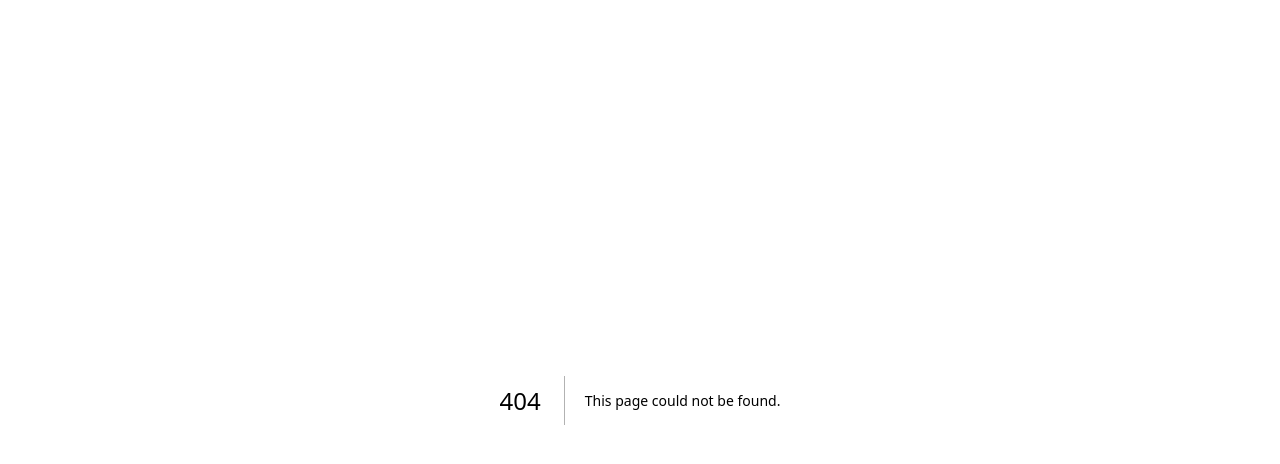
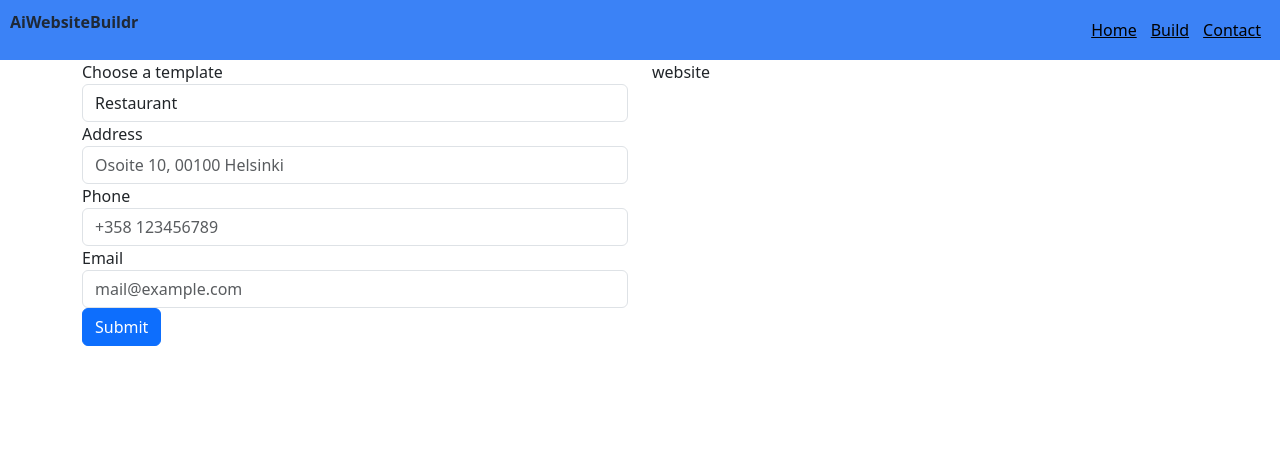
Before and after one commit to Lekematti/Inno-project, a Next.js app: page /buildpage in a window 1280 px wide. Before the commit this address had no page. Shown: the top 464 px of the page. Built offline with nearby package versions, Linux system fonts and the light colour scheme.

Commit message:
Add navigation and base form

```diff
--- /dev/null
+++ b/src/app/buildpage/page.tsx
@@ -0,0 +1,55 @@
+import { Header } from '@/components/Header'
+import { Col, Row, Container, Form, Button } from 'react-bootstrap'
+
+export default function buildPage() {
+  return (
+    <div>
+      <Header />
+      <Container>
+        <Row>
+          <Col>
+            <Form>
+              <div className="form-group">
+                <label htmlFor="businessType">Choose a template</label>
+                <select className="form-control" id="businessType">
+                  <option>Restaurant</option>
+                  <option>Logistics</option>
+                  <option>Professional</option>
+                </select>
+              </div>
+              <div className="form-group">
+                <label htmlFor="input-1">Address</label>
+                <input
+                  className="form-control"
+                  type="text"
+                  placeholder="Osoite 10, 00100 Helsinki"
+                  id="input-1"
+                />
+              </div>
+              <div className="form-group">
+                <label htmlFor="input-2">Phone</label>
+                <input
+                  className="form-control"
+                  type="text"
+                  placeholder="+358 123456789"
+                  id="input-2"
+                />
+              </div>
+              <div className="form-group">
+                <label htmlFor="input-3">Email</label>
+                <input
+                  className="form-control"
+                  type="text"
+                  placeholder="mail@example.com"
+                  id="input-3"
+                />
+              </div>
+              <Button>Submit</Button>
+            </Form>
+          </Col>
+          <Col>website</Col>
+        </Row>
+      </Container>
+    </div>
+  )
+}
--- a/src/app/globals.css
+++ b/src/app/globals.css
@@ -1,5 +1,5 @@
 :root {
-	--background: #f9fafb;
+  --background: #f9fbf9;
   --foreground: #1f2937;
 }
 
--- a/src/app/layout.tsx
+++ b/src/app/layout.tsx
@@ -1,27 +1,27 @@
-import type { Metadata } from 'next';
-import { Geist, Geist_Mono } from 'next/font/google';
-import './globals.css';
-import 'bootstrap/dist/css/bootstrap.min.css';
+import type { Metadata } from 'next'
+import { Geist, Geist_Mono } from 'next/font/google'
+import './globals.css'
+import 'bootstrap/dist/css/bootstrap.min.css'
 
 const geistSans = Geist({
   variable: '--font-geist-sans',
   subsets: ['latin'],
-});
+})
 
 const geistMono = Geist_Mono({
   variable: '--font-geist-mono',
   subsets: ['latin'],
-});
+})
 
 export const metadata: Metadata = {
-	title: 'Create Next App',
-	description: 'Generated by create next app',
-};
+  title: 'AiWebsiteBuildr',
+  description: 'Create your new website',
+}
 
 export default function RootLayout({
   children,
 }: Readonly<{
-	children: React.ReactNode;
+  children: React.ReactNode
 }>) {
   return (
     <html lang="en">
@@ -29,5 +29,5 @@
         {children}
       </body>
     </html>
-	);
+  )
 }
--- a/src/components/Header.tsx
+++ b/src/components/Header.tsx
@@ -1,3 +1,5 @@
+import Link from 'next/link'
+
 export const Header = () => {
   return (
     <div
@@ -20,34 +22,40 @@
           margin: 2,
         }}
       >
-				<li
+        <Link
           style={{
             padding: 5,
             marginRight: 2,
             marginLeft: 2,
+            color: 'black',
           }}
+          href={'/'}
         >
           Home
-				</li>
-				<li
+        </Link>
+        <Link
           style={{
             padding: 5,
             marginRight: 2,
             marginLeft: 2,
+            color: 'black',
           }}
+          href={'/buildpage'}
         >
-					<a href="#Demo">Demo</a>
-				</li>
-				<li
+          Build
+        </Link>
+        <Link
           style={{
             padding: 5,
             marginRight: 2,
             marginLeft: 2,
+            color: 'black',
           }}
+          href={'/contact'}
         >
           Contact
-				</li>
+        </Link>
       </ul>
     </div>
-	);
-};
+  )
+}
```
Also changed, not shown: src/app/page.tsx (+88 -8 lines), src/components/AiGenComponent.tsx (+5 -5 lines), src/components/Body.tsx (deleted, +0 -87 lines). Lines whose indentation alone changed are shown as unchanged.
